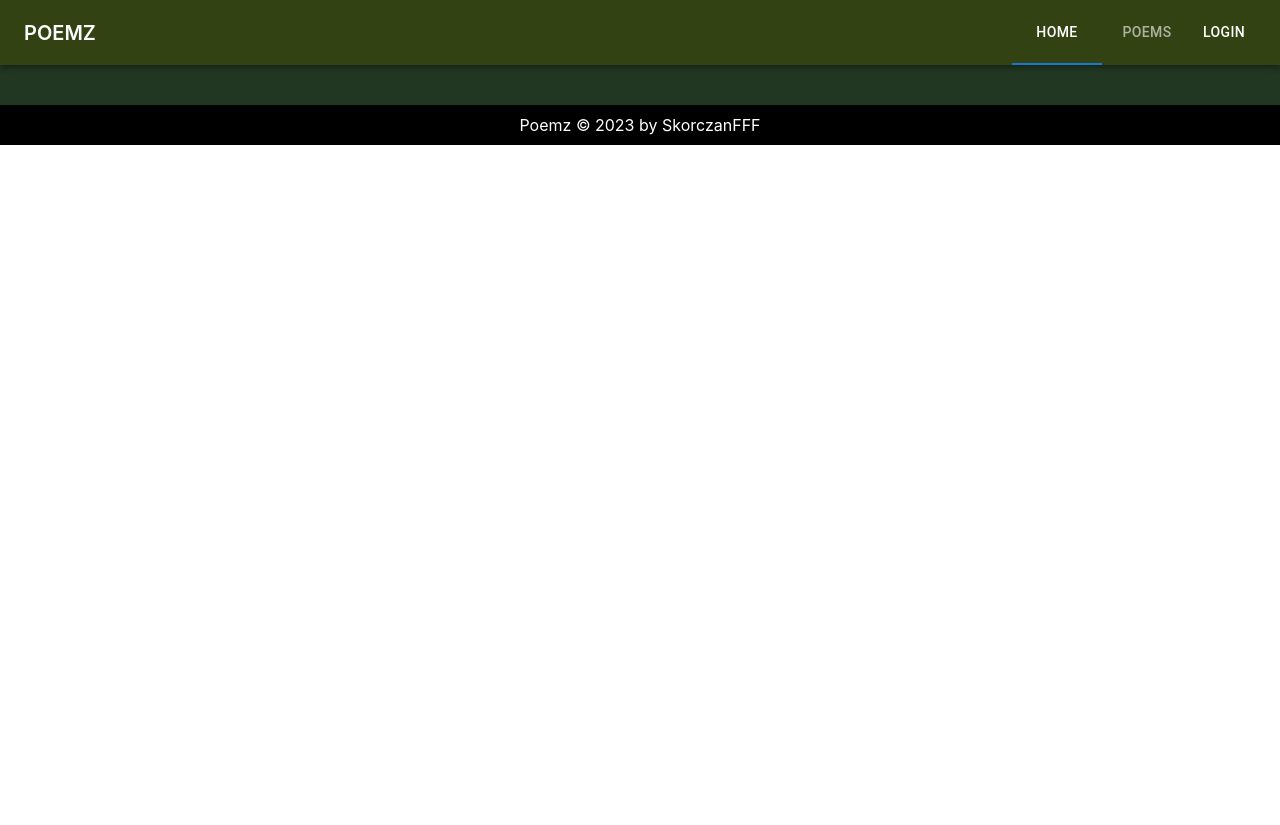
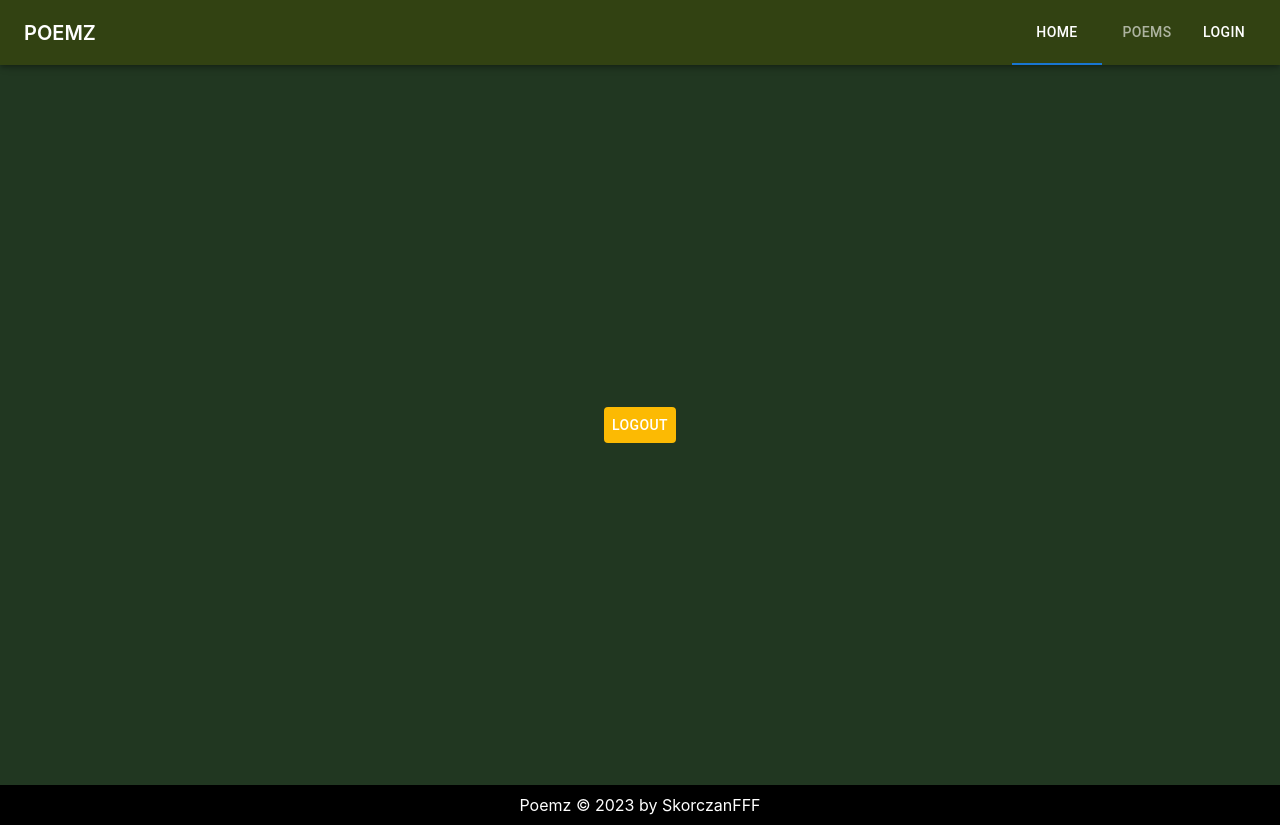
Before and after one commit to SkorczanFFF/poemz-mern-graphql, a React (Create React App) app in the folder poemz-frontend/: page /profile in a window 1280 px wide. Before the commit the page ends 800 px from the top, so only its background shows below. Built offline with nearby package versions, Linux system fonts and the light colour scheme.

Commit message:
add: logout button

```diff
--- a/poemz-frontend/src/components/Header/Header.tsx
+++ b/poemz-frontend/src/components/Header/Header.tsx
@@ -4,6 +4,7 @@ import Box from "@mui/material/Box";
 import { headerStyles } from "../../styles/header.styles";
 import { Link } from "react-router-dom";
 import { useSelector } from "react-redux";
+import LoggedIn from "./Partials/LoggedIn";
 
 const Header = () => {
   const isLogged = useSelector((state: any) => state.isLogged);
@@ -36,6 +37,7 @@ const Header = () => {
               <Button LinkComponent={Link} to="/profile">
                 Profile
               </Button>
+              <LoggedIn />
             </>
           ) : (
             <>
--- /dev/null
+++ b/poemz-frontend/src/components/Header/Partials/LoggedIn.tsx
@@ -0,0 +1,25 @@
+import React from "react";
+import { useDispatch } from "react-redux";
+import { authActions } from "../../../store/auth-slice";
+import { useNavigate } from "react-router-dom";
+import { Button } from "@mui/material";
+import { profileStyles } from "../../../styles/profile.styles";
+const LoggedIn = () => {
+  const navigate = useNavigate();
+  const dispatch = useDispatch();
+  const logout = () => {
+    localStorage.clear();
+    dispatch(authActions.logout());
+    navigate("/");
+  };
+
+  return (
+    <>
+      <Button sx={profileStyles.logoutUserButton} onClick={logout}>
+        Logout
+      </Button>
+    </>
+  );
+};
+
+export default LoggedIn;
--- a/poemz-frontend/src/components/Home/Home.tsx
+++ b/poemz-frontend/src/components/Home/Home.tsx
@@ -1,29 +1,30 @@
-import { Box } from "@mui/material";
+import { Box, Typography } from "@mui/material";
 import { homeStyles } from "../../styles/home.styles";
 import { useQuery } from "@apollo/client";
 import { GET_RANDOM_POEM } from "../../queries/queries";
+import { PoemType } from "../../types/types";
 
 const Home = () => {
-  const { loading, error, data } = useQuery(GET_RANDOM_POEM);
+  const { loading, error, data } = useQuery<PoemType>(GET_RANDOM_POEM);
 
   if (loading) return <p>Loading...</p>;
-  if (error) return <p>Error: {error.message}</p>;
-
-  const randomPoem = data.randomPoem;
+  if (error) {
+    console.error("Error fetching random poem:", error.message);
+    return <p>Error fetching random poem: {error.message}</p>;
+  }
 
   return (
     <Box sx={homeStyles.container}>
       <Box sx={homeStyles.hello}>Poem of the day</Box>
-      <Box sx={homeStyles.randomPoem}>
-        {/* Display the random poem */}
-        {randomPoem && (
-          <div>
-            <h3>Random Poem:</h3>
-            <h4>{randomPoem.title}</h4>
-            <p>{randomPoem.content}</p>
-          </div>
-        )}
-      </Box>
+      {data ? (
+        <Box>
+          <Typography>Random Poem:</Typography>
+          <Typography>{data?.title}</Typography>
+          <Typography>{data?.content}</Typography>
+        </Box>
+      ) : (
+        <p>No random poem available.</p>
+      )}
     </Box>
   );
 };
--- a/poemz-frontend/src/components/Poems/Poems.tsx
+++ b/poemz-frontend/src/components/Poems/Poems.tsx
@@ -1,4 +1,3 @@
-import React from "react";
 import { useQuery } from "@apollo/client";
 import { GET_POEMS } from "../../queries/queries";
 import { poemStyles } from "../../styles/poems.styles";
--- a/poemz-frontend/src/components/Profile/Profile.tsx
+++ b/poemz-frontend/src/components/Profile/Profile.tsx
@@ -39,12 +39,21 @@ const Profile = () => {
     }
   };
 
+  const logout = () => {
+    localStorage.clear();
+    dispatch(authActions.logout());
+    navigate("/");
+  };
+
   return (
     <div>
       <Box sx={profileStyles.container}>
         {/* <Button sx={profileStyles.deleteUserButton} onClick={deleteUserAccount(userId)}>
           Delete account
         </Button> */}
+        <Button sx={profileStyles.logoutUserButton} onClick={logout}>
+          Logout
+        </Button>
       </Box>
     </div>
   );
--- a/poemz-frontend/src/styles/profile.styles.ts
+++ b/poemz-frontend/src/styles/profile.styles.ts
@@ -8,7 +8,7 @@ export const profileStyles: Styles = {
   container: {
     backgroundColor: "#213721",
     color: "#FFFFFF",
-    height: "40px",
+    minHeight: "90vh",
     display: "flex",
     alignItems: "center",
     justifyContent: "center",
@@ -21,4 +21,12 @@ export const profileStyles: Styles = {
       transitionDuration: "0.5",
     },
   },
+  logoutUserButton: {
+    backgroundColor: "#FCBA03",
+    color: "white",
+    ":hover": {
+      backgroundColor: "orange",
+      transitionDuration: "0.5",
+    },
+  },
 };
```
Also changed, not shown: 1 other file (tests, documents, lock files or other folders).
